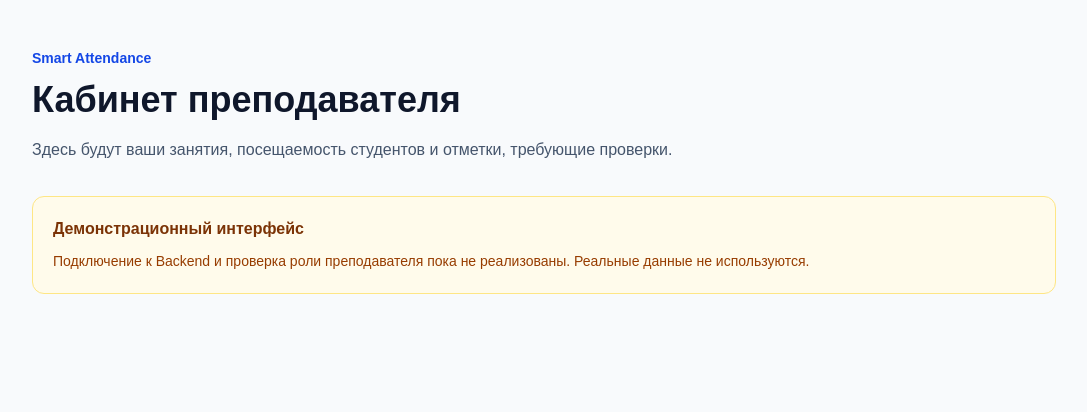
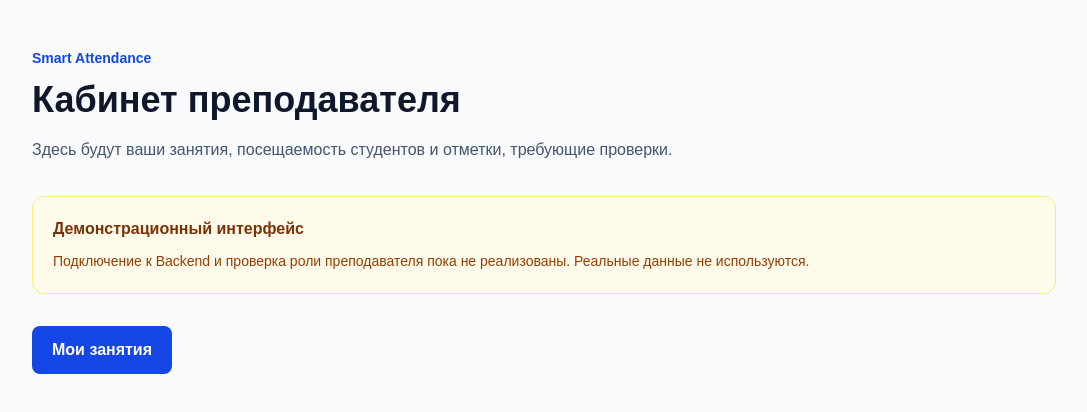
Before and after one commit to smart-attendance-project-guap/smart-attendance-frontend, a Next.js app: page /teacher in a window 1280 px wide. Shown: the top 412 px of the page, without its empty margins (96-1183 px from the left). Built offline with nearby package versions, Linux system fonts and the light colour scheme.

Commit message:
feat: add lessons navigation to teacher dashboard

```diff
--- a/app/teacher/page.tsx
+++ b/app/teacher/page.tsx
@@ -1,3 +1,5 @@
+import Link from "next/link";
+
 export default function TeacherPage() {
   return (
     <main
@@ -27,6 +29,15 @@ export default function TeacherPage() {
             пока не реализованы. Реальные данные не используются.
           </p>
         </div>
+
+        <nav aria-label="Разделы кабинета" className="mt-8">
+          <Link
+            href="/teacher/lessons"
+            className="inline-flex min-h-11 items-center justify-center rounded-lg bg-blue-700 px-5 py-3 font-semibold text-white transition-colors hover:bg-blue-800 focus-visible:outline-2 focus-visible:outline-offset-4 focus-visible:outline-blue-700"
+          >
+            Мои занятия
+          </Link>
+        </nav>
       </div>
     </main>
   );
```
